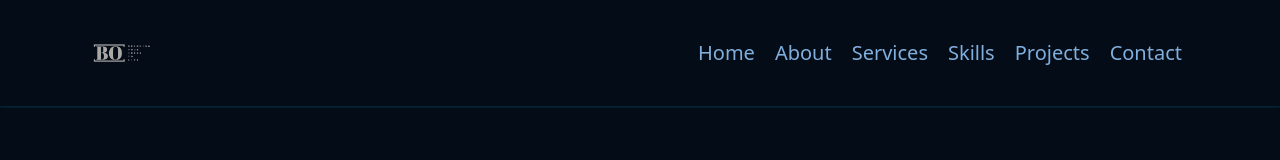
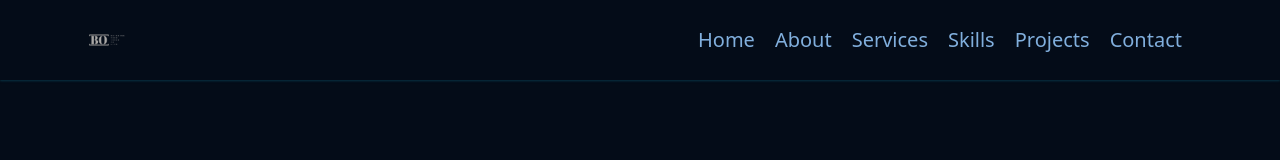
Before and after one commit to o-brayarn/portfolio, a React (Create React App) app: page / in a window 1280 px wide. Shown: the top 160 px of the page. Built offline with nearby package versions, Linux system fonts and the light colour scheme; a web font is replaced by a local one.

Commit message:
change brand units

```diff
--- a/src/components/navbar/NavBar.jsx
+++ b/src/components/navbar/NavBar.jsx
@@ -41,8 +41,8 @@ export default function NavBar() {
         <Navbar.Brand className="brand" href="#home">
            <img
               src={logo}
-              width="80"
-              height="80"
+              width="50"
+              height="50"
               className="d-inline-block align-top"
               alt="BO: Bringing your ideas to life!"
             />
```
